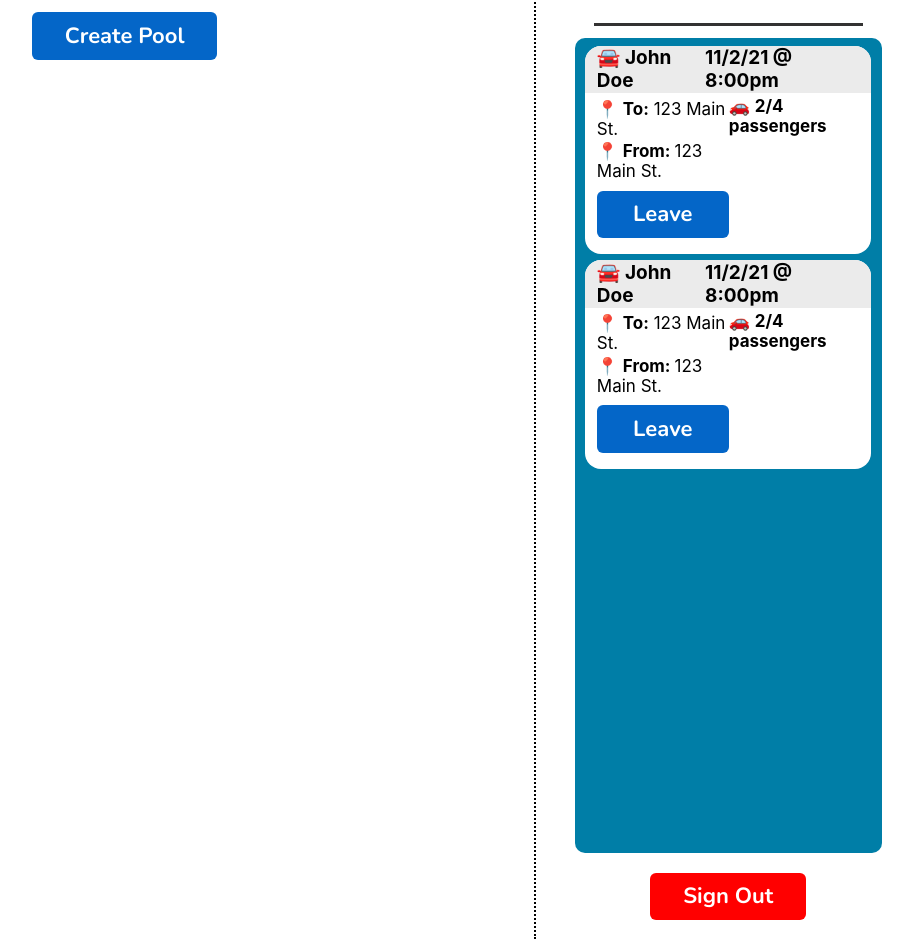
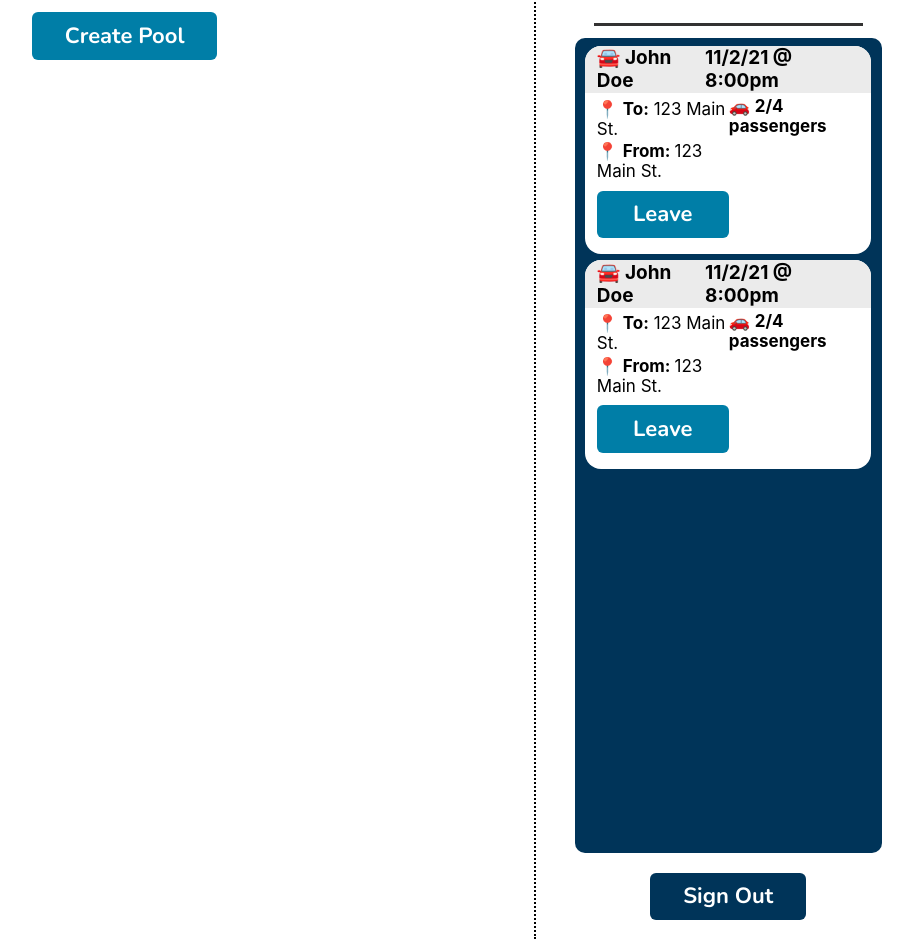
Before and after one commit to COP4331-Group3-Fall2021/U-Ride, a React (Create React App) app in the folder web/: page /Home in a window 1280 px wide. Shown: the part 196-1135 px from the top of the page, without its empty margins (284-1197 px from the left). Built offline with nearby package versions, Linux system fonts and the light colour scheme.

Commit message:
update colors

```diff
--- a/web/src/components/Card.js
+++ b/web/src/components/Card.js
@@ -30,7 +30,7 @@ export default function JoinedCard({ name, date, time, origin, destination, curr
                 <div class="left-col">
                     <span class="left-text">📍 <b>To:</b> {origin}</span>
                     <span class="left-text">📍 <b>From: </b> {destination}</span>
-                    <Button text={buttonName} bgcolor="#0466c8" color="#FFFFFF" className="cardButton" onClick={buttonClick}/>
+                    <Button text={buttonName} bgcolor="#007EA7" color="#FFFFFF" className="cardButton" onClick={buttonClick}/>
                 </div>
                 <div class="right-col">
                     <span>🚗 <b>{currentPassengerCount}/{passengerCap} passengers</b></span>
--- a/web/src/components/dashboard/EditPoolWindow.js
+++ b/web/src/components/dashboard/EditPoolWindow.js
@@ -65,7 +65,7 @@ export default function EditPoolWindow({ closeModal, showEdit, passengers = ["ca
                     <div className="modal-buttons">
                         <Button text="Save" bgcolor="" color="" />
                         <Button onClick={(e) => { e.preventDefault(); closeModal() }} text="Cancel" bgcolor="" color="" />
-                        <Button text="Delete" bgcolor="red" color="white" />
+                        <Button text="Delete" bgcolor="#FF7575 " color="#000000" />
                     </div>
                 </form>
             </div>
--- a/web/src/pages/Home.js
+++ b/web/src/pages/Home.js
@@ -52,7 +52,7 @@ const HomePage = () => {
                         {/* PUT MAP HERE */}
                     </div>
                     <div className="buttonsDiv">
-                        <Button onClick={() => setShowCreate(true)} text="Create Pool" bgcolor="#0466c8" color="#FFFFFF" />
+                        <Button onClick={() => setShowCreate(true)} text="Create Pool" bgcolor="#007EA7" color="#FFFFFF" />
                     </div>
                 </div>
                 <div className="right-column-home">
@@ -81,7 +81,7 @@ const HomePage = () => {
                             <Card name="John Doe" date="11/2/21" time="8:00pm" origin="123 Main St." destination="123 Main St." currentPassengerCount="2" passengerCap="4" buttonName="Edit" passengers={['Hannah Montana', 'Lizzy McGuire', 'Raven Simone']} buttonClick={() => setShowEdit(true)}/>
                         </>}
                     </div>
-                    <Button text="Sign Out" bgcolor="red" color="#FFFFFF" />
+                    <Button text="Sign Out" bgcolor="#003459" color="#FFFFFF" />
                 </div>
             </div>
         </div>
--- a/web/src/styles/Card.css
+++ b/web/src/styles/Card.css
@@ -10,7 +10,7 @@
 }
 
 .join-card:hover {
-    box-shadow: 0 0 8px #000000;
+    box-shadow: 0 0 20px #000000;
     z-index: 10;
 }
 
--- a/web/src/styles/Home.css
+++ b/web/src/styles/Home.css
@@ -46,7 +46,7 @@ body {
 }
 
 .poolsDiv {
-    background-color: #007EA7;
+    background-color: #003459;
     border-radius: 10px;
     display: flex;
     flex-direction: column;
--- a/web/src/styles/Modal.css
+++ b/web/src/styles/Modal.css
@@ -17,7 +17,7 @@
     flex-direction: column;
     justify-content: center;
     align-items: center;
-    background-color: #007EA7;
+    background-color: #003459;
     border-radius: 10px;
     width: 30%;
     color: #FFFFFF;
--- a/web/src/styles/Splash.css
+++ b/web/src/styles/Splash.css
@@ -80,7 +80,7 @@ body {
     flex-flow: column wrap;
     justify-content: center;
     align-items: center;
-    background-color: #007EA7;
+    background-color: #003459;
     border-radius: 17.3039px;
     padding-bottom: 1em;
     text-align: center;
@@ -93,7 +93,7 @@ body {
     flex-flow: column wrap;
     justify-content: center;
     align-items: center;
-    background-color: #007EA7;
+    background-color: #003459;
     border-radius: 17.3039px;
     padding-bottom: 1em;
     text-align: center;
@@ -106,7 +106,7 @@ body {
     flex-flow: column wrap;
     justify-content: center;
     align-items: center;
-    background-color: #007EA7;
+    background-color: #003459;
     border-radius: 17.3039px;
     padding-bottom: 1em;
     text-align: center;
@@ -116,7 +116,7 @@ body {
 }
 
 .form-result {
-    color: #FFFFFF;
+    color: #FF7575 ;
     font-size: 1.1em;
     margin-bottom: 0em;
 }
@@ -147,7 +147,7 @@ body {
 }
 
 .input-invalid {
-    border: 2px solid rgb(255, 30, 30);
+    border: 2px solid #FF7575 ;
 }
 
 #forgotpassword-box .fgtpwd-success {
```
